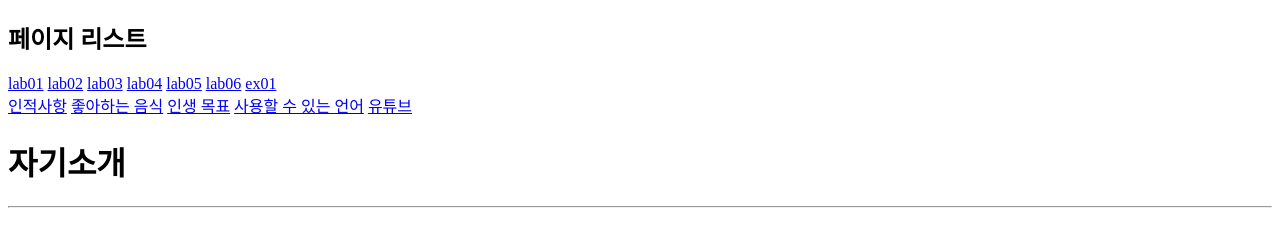
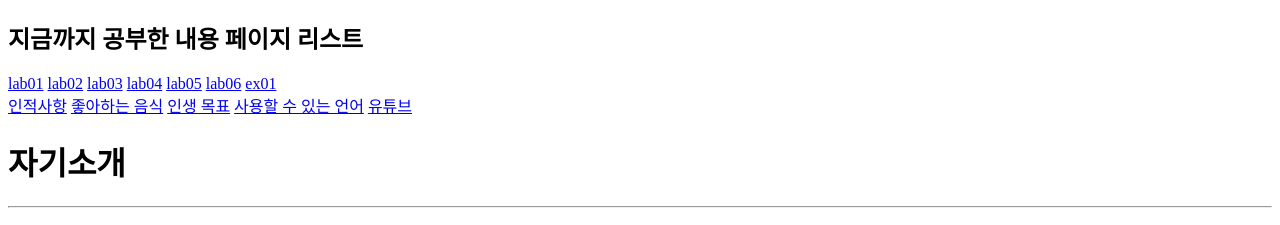
Before and after one commit to dogdia128/web_dev, a plain HTML site: page 01.html/ex01_introduce(blank).html in a window 1280 px wide. Shown: the top 225 px of the page. Drawn offline with Linux system fonts and the light colour scheme.

Commit message:
200212-2

```diff
--- a/01.html/ex01_introduce(blank).html
+++ b/01.html/ex01_introduce(blank).html
@@ -7,7 +7,7 @@
 </head>
 <body>
     <div id="top">
-    <h2>페이지 리스트</h2>
+    <h2>지금까지 공부한 내용 페이지 리스트</h2>
     <!-- 바로 가기를 위한 링크 태그 (앵커# 사용) -->
     <a href="https://dogdia128.github.io/web_dev/01.html/lab01_test.html">lab01</a>
     <a href="https://dogdia128.github.io/web_dev/01.html/lab02_text.html">lab02</a>
```
Also changed, not shown: 01.html/lab01_test.html (+1 -1 lines), 01.html/lab02_text.html (+1 -1 lines), 01.html/lab03_basic.html (+1 -1 lines), 01.html/lab04_block_inline.html (+1 -1 lines), 01.html/lab05_tag.html (+1 -1 lines), 01.html/lab06_link.html (+1 -1 lines).
